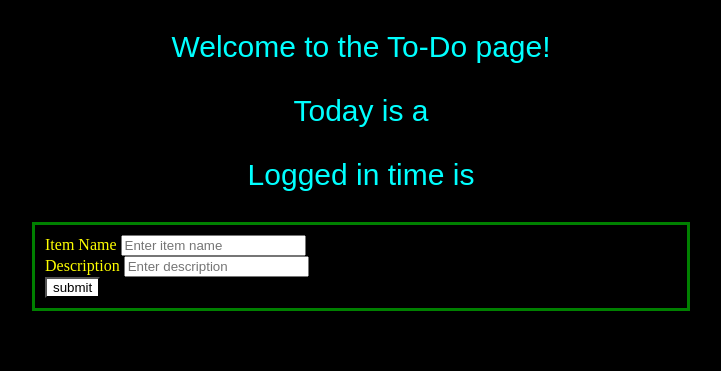
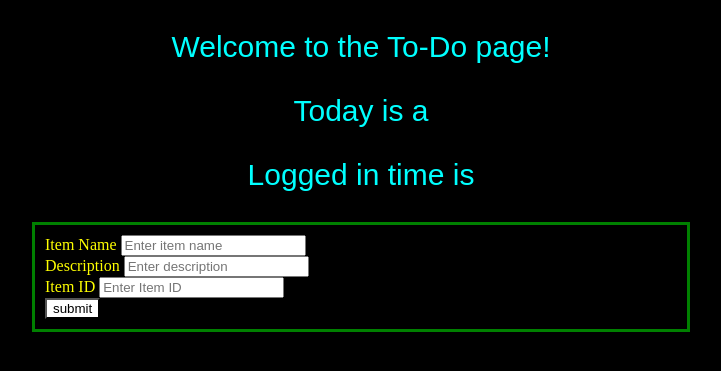
Before and after one commit to VaibhavDeshmukh06/GitHub-Project, a Python web app: template Frontend/templates/index.html in a window 1280 px wide. Shown: the top 371 px of the page, without its empty margins (279-1000 px from the left). Run offline with Jinja, Linux system fonts and the light colour scheme; the template is opened without the code that fills it, so the values that code supplies are empty.

Commit message:
Added Item ID

```diff
--- a/Frontend/templates/index.html
+++ b/Frontend/templates/index.html
@@ -18,15 +18,10 @@
             <label for="Item description">Description</label>
             <input type="text" name="description" id="description" placeholder="Enter description">
             <br>
-            <!-- <label for="Item ID">Item ID</label>
+            <label for="Item ID">Item ID</label>
             <input type="text" name="Item ID" id="Item ID" placeholder="Enter Item ID">
             <br>
-            <label for="Item UUID">Item UUID</label>
-            <input type="text" name="Item UUID" id="Item UUID" placeholder="Enter Item UUID">
-            <br>
-            <label for="Item Hash">Item UUID</label>
-            <input type="text" name="Item Hash" id="Item Hash" placeholder="Enter Item Hash">
-            <br> -->
+
 
             <div class="but">
                  <button>submit</button>
```
